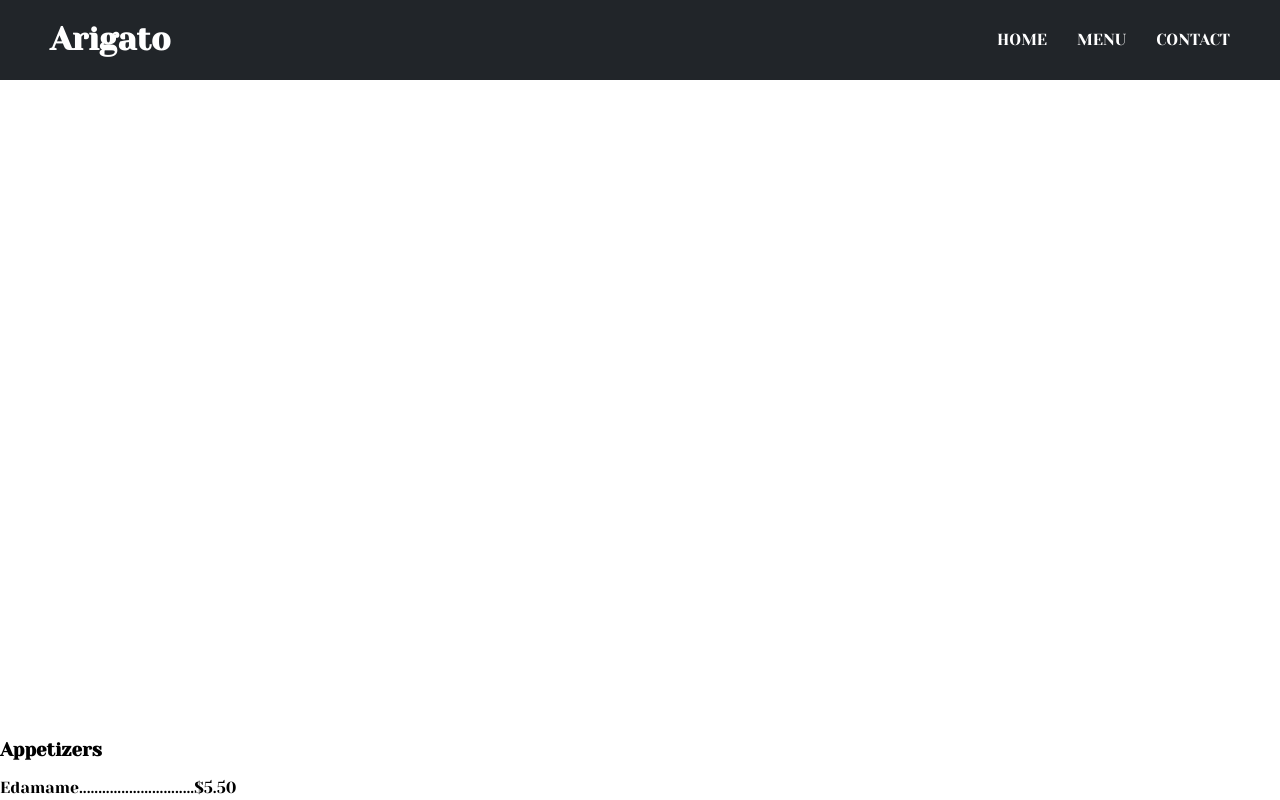
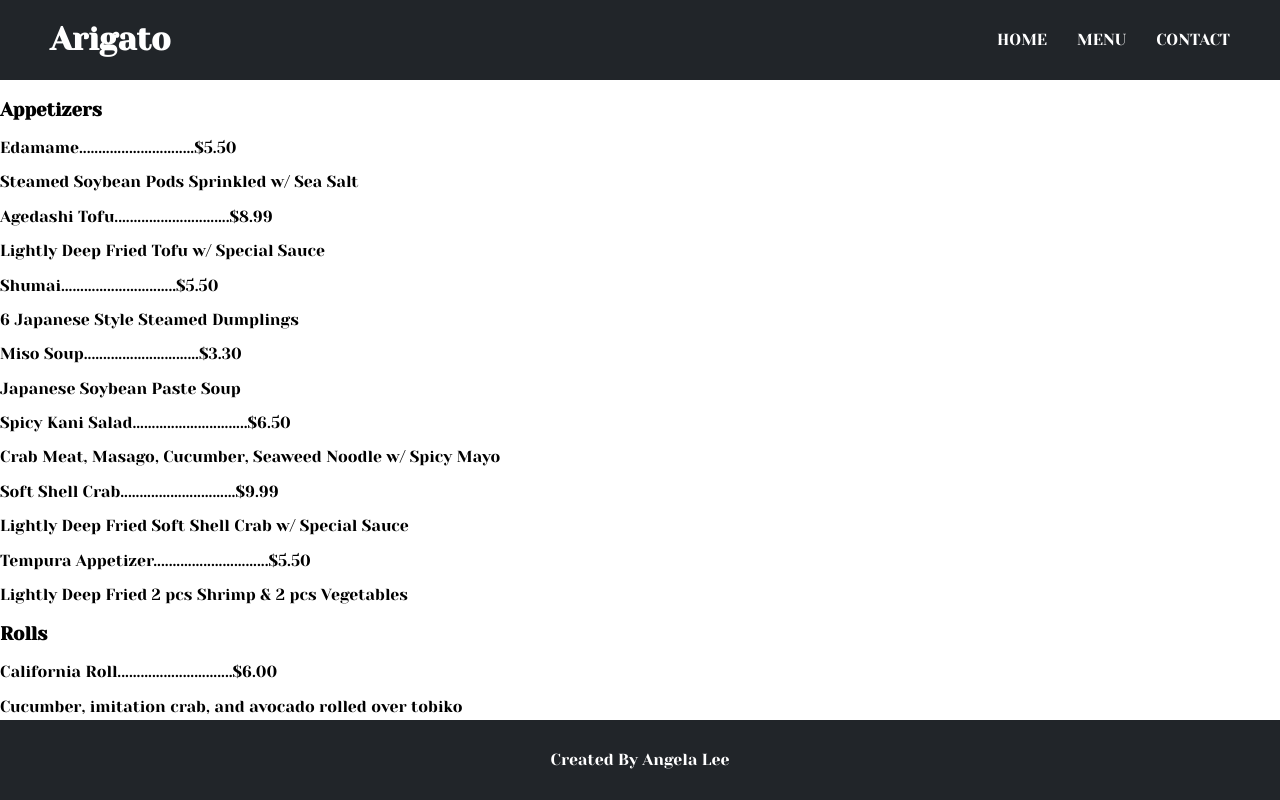
Before and after one commit to quick2delete/Restaurant-Page, a website built with webpack: page src/index.html in a window 1280 px wide. Both pictures are taken after a click on the link "MENU". Shown: the top 800 px of the page. Built offline with nearby package versions, Linux system fonts and the light colour scheme.

Commit message:
'update'

```diff
--- a/src/components/menu.js
+++ b/src/components/menu.js
@@ -28,11 +28,20 @@ const htmlInsert = `<div class='appetizers'>
 <p>Tempura Appetizer..............................$5.50</p>
 <p>Lightly Deep Fried 2 pcs Shrimp & 2 pcs Vegetables</p>
 </div>
-</div>`;
+</div>
+<div class='rolls'>
+<h3>Rolls</h3>
+<div class="roll-detail">
+<p>California Roll..............................$6.00</p>
+<p>Cucumber, imitation crab, and avocado rolled over tobiko</p>
+</div>
+</div>
+`;
 
 const createMenu = () => {
   const content = document.querySelector(".content");
   const div = document.createElement("div");
+  div.classList.add("menu");
   div.innerHTML = htmlInsert;
   content.appendChild(div);
 };
--- a/styles/main.css
+++ b/styles/main.css
@@ -50,6 +50,7 @@ a:hover {
 
 .content {
   max-width: 100vw;
+  position:relative;
 }
 
 .home-main {
@@ -100,6 +101,11 @@ a:hover {
   font-style: italic;
 }
 
+.menu{
+  position:absolute;
+  top:0;
+}
+
 footer {
   display: flex;
   justify-content: center;
```
Also changed, not shown: dist/bundle.js.
